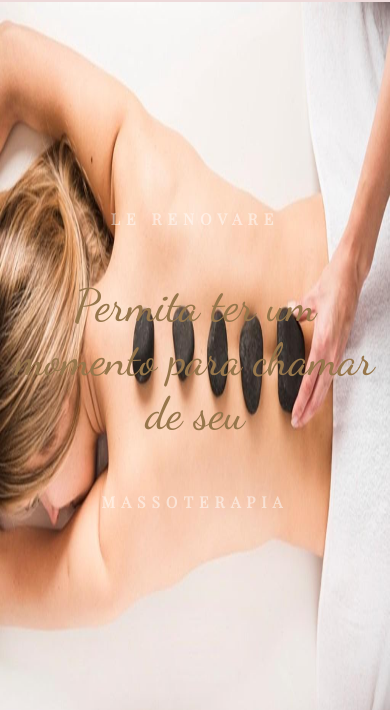
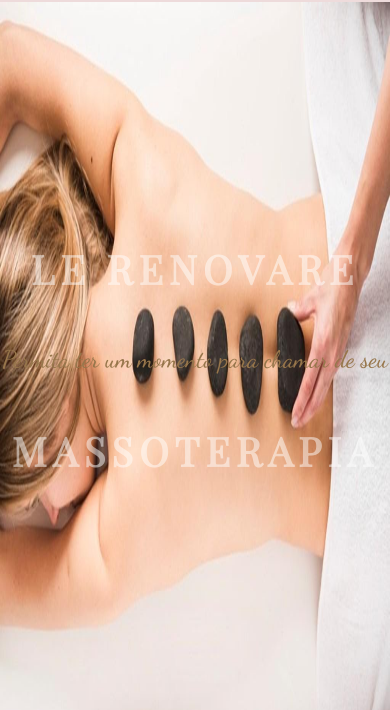
Before and after one commit to JhowBRCG/massoterapia-page, a plain HTML site: page index.html in a window 390 px wide. Shown: the part 138-848 px from the top of the page. Drawn offline with nearby package versions, Linux system fonts and the light colour scheme.

Commit message:
add media queries to main-text

```diff
--- a/css/components/main-text.css
+++ b/css/components/main-text.css
@@ -3,3 +3,9 @@
   color: rgb(151, 118, 75);
   font-size: 4.5rem;
 }
+
+@media (max-width: 750px) {
+  .main-text {
+    font-size: 2.4rem;
+  }
+}
--- a/css/components/main-title.css
+++ b/css/components/main-title.css
@@ -1,6 +1,6 @@
 .main-title {
   font-family: "Playfair Display", serif;
   color: rgba(255, 255, 255, 0.493);
-  font-size: 4vw;
+  font-size: 4rem;
   letter-spacing: 6px;
 }
```
